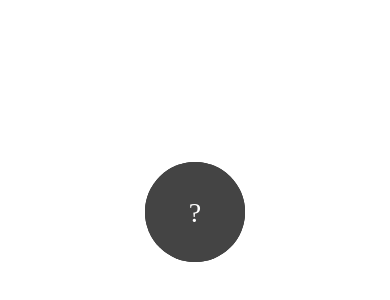
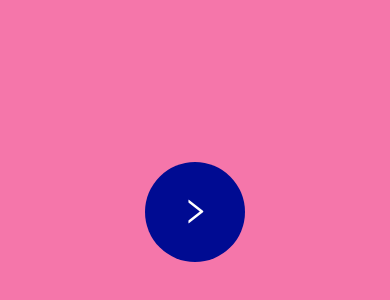
Before and after one commit to delta94/ReactNative-DotInversion-Animation, a React Native app: screen / in a window 390 px wide. Shown: the part 482-782 px from the top of the page. Built offline with nearby package versions, Linux system fonts and the light colour scheme.

Commit message:
animation added

```diff
--- a/App.js
+++ b/App.js
@@ -1,21 +1,81 @@
-import React from 'react';
+import React, {useState, useRef} from 'react';
+
 import AntDesign from 'react-native-vector-icons/AntDesign';
 
-import {StyleSheet, View, StatusBar, TouchableOpacity} from 'react-native';
+import {
+  StyleSheet,
+  View,
+  StatusBar,
+  TouchableOpacity,
+  Animated,
+} from 'react-native';
+
+const {Value, timing} = Animated;
 
 const App = () => {
+  const [value, setValue] = useState(0);
+  const animation = useRef(new Value(0)).current;
+
+  const rotateY = animation.interpolate({
+    inputRange: [0, 0.5, 1],
+    outputRange: ['0deg', '-90deg', '-180deg'],
+  });
+
+  const scale = animation.interpolate({
+    inputRange: [0, 0.5, 1],
+    outputRange: [1, 8, 1],
+  });
+
+  const translateX = animation.interpolate({
+    inputRange: [0, 0.5, 1],
+    outputRange: [0, 50, 0],
+  });
+
+  const backgroundColor = animation.interpolate({
+    inputRange: [0, 0.5, 0.501, 1],
+    outputRange: ['#F576AA', '#F576AA', '#000B92', '#000B92'],
+  });
+
+  const circleBackgroundColor = animation.interpolate({
+    inputRange: [0, 0.5, 0.501, 1],
+    outputRange: ['#000B92', '#000B92', '#F576AA', '#F576AA'],
+  });
+
+  const opacity = animation.interpolate({
+    inputRange: [0, 0.1, 0.9, 1],
+    outputRange: [1, 0, 0, 1],
+  });
+
+  const buttonHandler = (number) => {
+    setValue(number);
+    timing(animation, {
+      toValue: number,
+      duration: 2000,
+      useNativeDriver: false,
+    }).start();
+  };
+
   return (
     <View style={styles.container}>
       <StatusBar hidden />
-      <View style={styles.circleContainer}>
-        <View style={[styles.circle]}>
-          <TouchableOpacity style={styles.circle}>
-            <View style={[styles.circle, styles.button]}>
-              <AntDesign name="arrowright" size={28} color="white" />
-            </View>
+      <Animated.View style={[styles.circleContainer, {backgroundColor}]}>
+        <Animated.View
+          style={[
+            styles.circle,
+            {
+              backgroundColor: circleBackgroundColor,
+              transform: [{perspective: 100}, {scale}, {rotateY}, {translateX}],
+            },
+          ]}>
+          <TouchableOpacity
+            style={styles.circle}
+            onPress={() => buttonHandler(value === 0 ? 1 : 0)}>
+            <Animated.View style={[styles.circle, styles.button, {opacity}]}>
+              <AntDesign name="right" size={28} color="white" />
+            </Animated.View>
           </TouchableOpacity>
-        </View>
-      </View>
+        </Animated.View>
+      </Animated.View>
     </View>
   );
 };
@@ -26,13 +86,11 @@ const styles = StyleSheet.create({
   },
   circleContainer: {
     flex: 1,
-    backgroundColor: '#fff',
     justifyContent: 'flex-end',
     alignItems: 'center',
     paddingBottom: 100,
   },
   circle: {
-    backgroundColor: '#444',
     width: 100,
     height: 100,
     borderRadius: 50,
```
